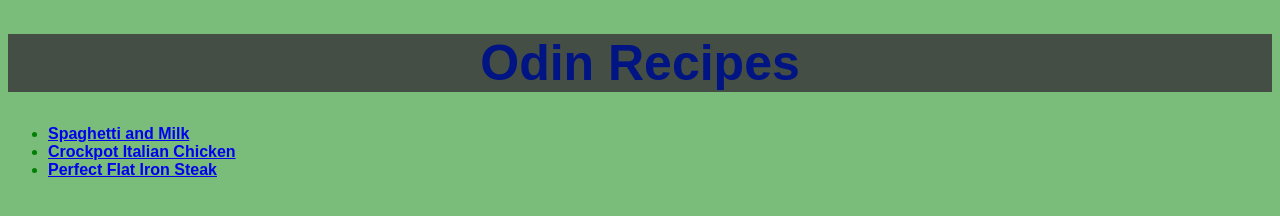
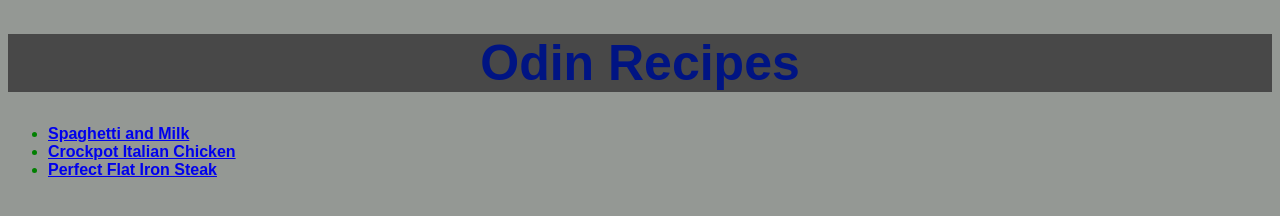
Before and after one commit to derek-leitner/odin-recipes, a plain HTML site: page index.html in a window 1280 px wide. Drawn offline with Linux system fonts and the light colour scheme.

Commit message:
Update styles background color

```diff
--- a/styles/styles.css
+++ b/styles/styles.css
@@ -1,6 +1,6 @@
 body{
     font-family: Arial, Helvetica, sans-serif;
-    background-color: #00800085;
+    background-color: rgba(51, 59, 51, 0.522);
 }
 .title{
     font-weight: bold;
```
